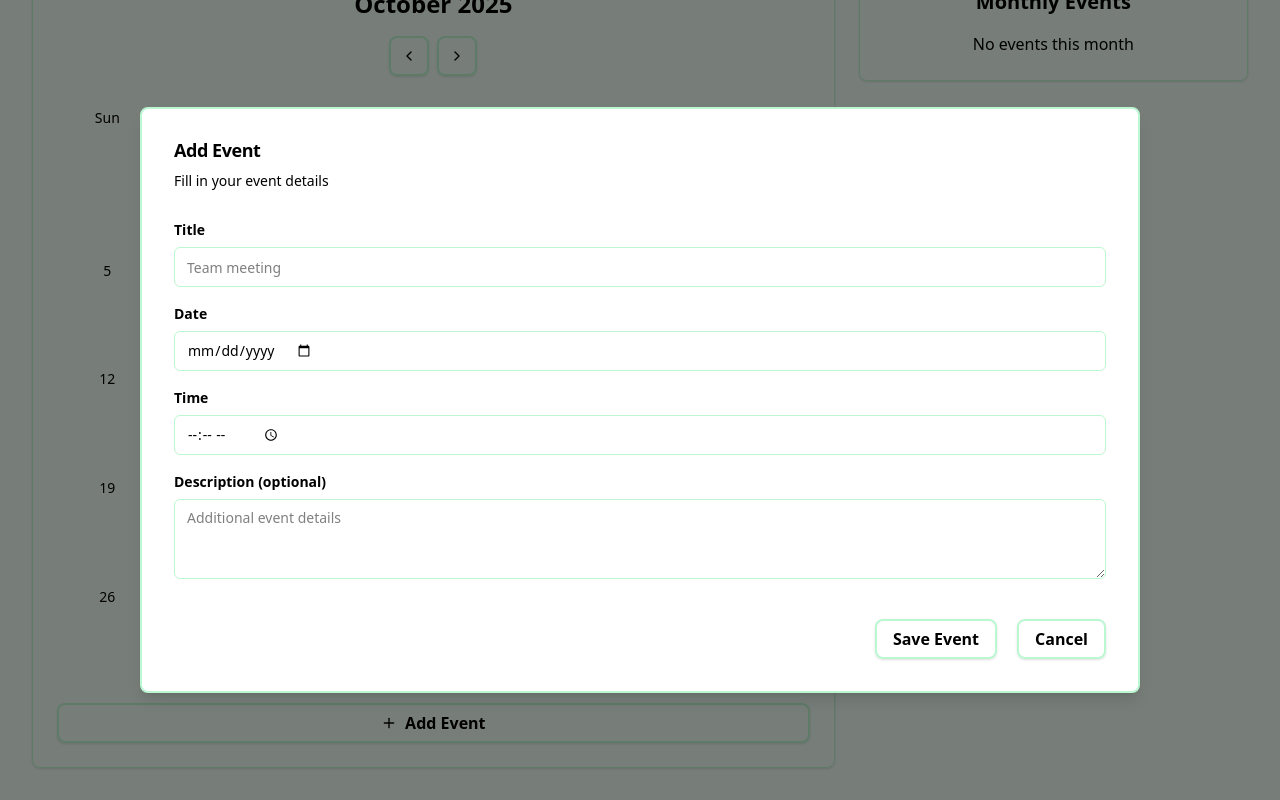
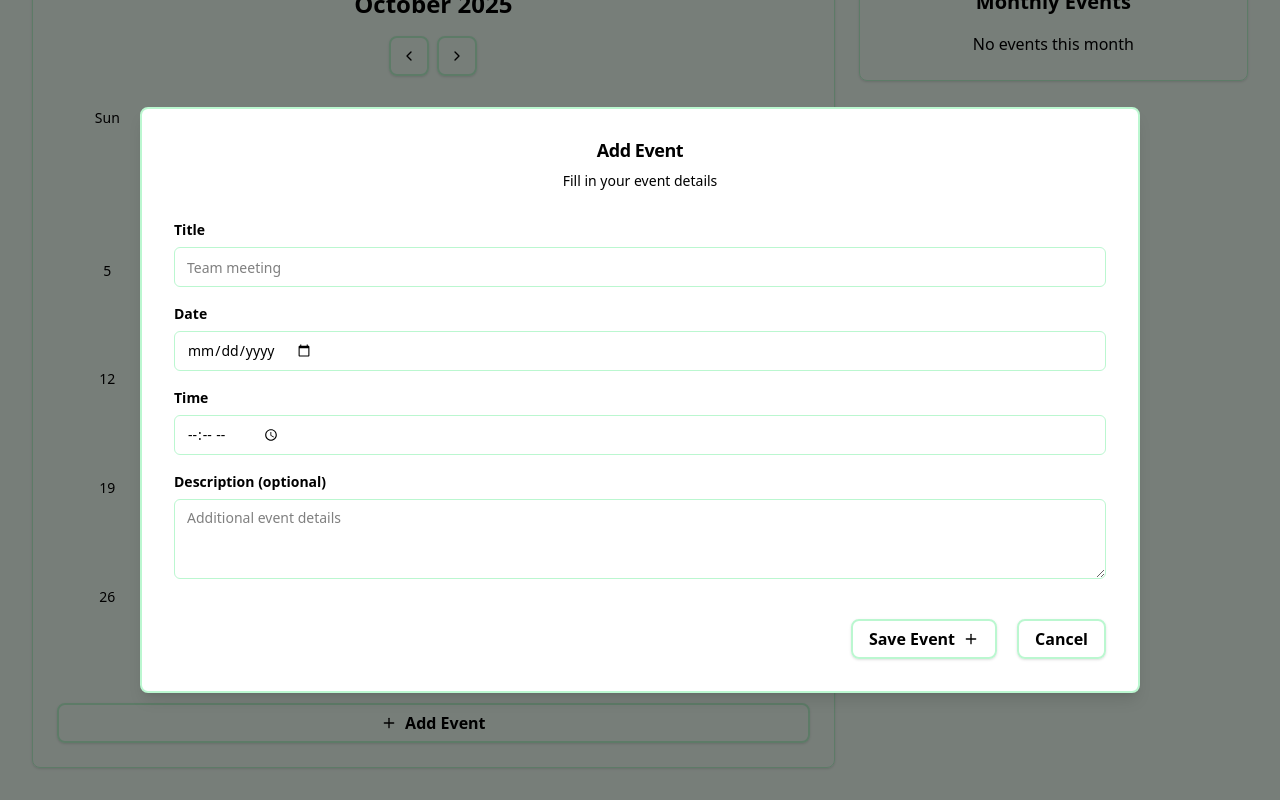
Before and after one commit to ferjbadev/DailyAgenda, a React (Vite) app: page / in a window 1280 px wide. Both pictures are taken after a click on the button "Add Event". Shown: the part 173-973 px from the top of the page. Built offline with nearby package versions, Linux system fonts and the light colour scheme.

Commit message:
Update add-event-dialog.tsx

```diff
--- a/src/components/add-event-dialog.tsx
+++ b/src/components/add-event-dialog.tsx
@@ -14,6 +14,7 @@ import { Input } from "@/components/ui/input"
 import { Label } from "@/components/ui/label"
 import { Textarea } from "@/components/ui/textarea"
 import type { CalendarEvent } from "@/components/calendar"
+import { PlusIcon } from "lucide-react"
 
 interface AddEventDialogProps {
   open: boolean
@@ -58,8 +59,8 @@ export function AddEventDialog({ open, onOpenChange, onAddEvent, selectedDate }:
     <Dialog open={open} onOpenChange={onOpenChange}>
       <DialogContent className="bg-white shadow-2xl border-2 border-[--color-border]">
         <DialogHeader className="space-y-3 pb-2 text-center">
-          <DialogTitle className="text-2xl font-bold text-black">Add Event</DialogTitle>
-          <DialogDescription className="text-base">Fill in your event details</DialogDescription>
+          <DialogTitle className="text-2xl text-center font-bold text-black">Add Event</DialogTitle>
+          <DialogDescription className="text-base text-center">Fill in your event details</DialogDescription>
         </DialogHeader>
         <form onSubmit={handleSubmit}>
           <div className="grid gap-5 py-6">
@@ -92,8 +93,10 @@ export function AddEventDialog({ open, onOpenChange, onAddEvent, selectedDate }:
               />
             </div>
           </div>
-          <DialogFooter className="gap-3 pt-4">
-            <Button type="submit">Save Event</Button>
+          <DialogFooter className="gap-3 pt-4 justify-center">
+            <Button type="submit">Save Event
+              <PlusIcon className="w-4 h-4 ml-2" />
+            </Button>
             <Button type="button" variant="outline" onClick={() => onOpenChange(false)}>
               Cancel
             </Button>
```
